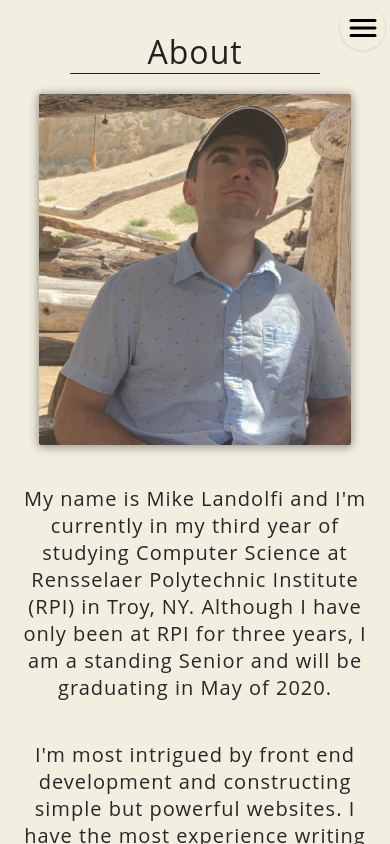
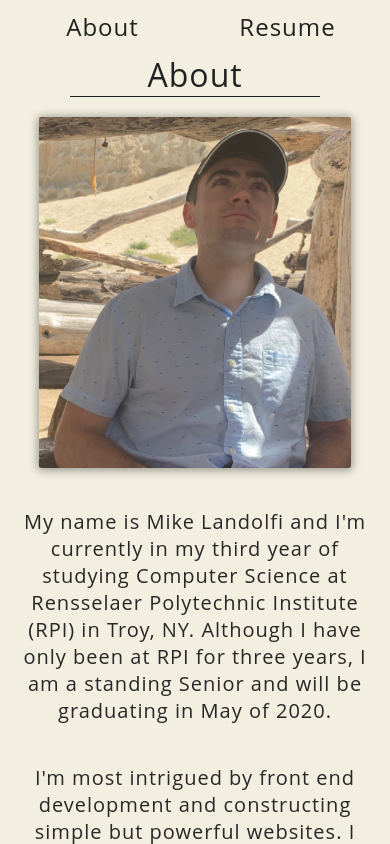
Before and after one commit to mlandolfi/site, a React (Create React App) app: page / in a window 390 px wide. Shown: the top 844 px of the page. Built offline with nearby package versions, Linux system fonts and the light colour scheme.

Commit message:
changed navigation from menu to staying at top

```diff
--- a/src/App.css
+++ b/src/App.css
@@ -29,6 +29,7 @@
 
 .nav-button {
 	cursor: pointer;
+	margin-left: 30px;
 }
 
 .blob {
@@ -40,6 +41,24 @@
 	margin: auto;
 }
 
+@media screen and (max-width: 500px) {
+	.header {
+		justify-content: center;
+		width: calc(100vw);
+		position: static;
+	}
+
+	.nav-header {
+		justify-content: space-around;
+		width: 100%;
+	}
+
+	.nav-button {
+		margin-left: none;
+		width: 40%;
+		text-align: center;
+	}
+}
 
 .fade-in {
 	-webkit-animation: fadein 0.4s; /* Safari, Chrome and Opera > 12.1 */
--- a/src/App.js
+++ b/src/App.js
@@ -78,40 +78,32 @@ class App extends React.Component {
 					className="app-root"
 					ref={(node) => {this.rootRef = node}}
 				>
-					{this.isMobile ?
-						<MobileMenu
-							onSelect={this.handleNavClick}
-							options={['about', 'resume', 'playground']}
-						/>
-						:
 					<div className="header" >
 						<div
 							className="nav-header"
 						>
 							<h2
 								className="on-text nav-button"
-									style={{ marginLeft: 30 }}
 								onClick={() => this.handleNavClick('about')}
 							>
 								About
 							</h2>
 							<h2
 								className="on-text nav-button"
-									style={{ marginLeft: 30 }}
 								onClick={() => this.handleNavClick('resume')}
 							>
 								Resume
 							</h2>
+							{!this.isMobile &&
 								<h2
 									className="on-text nav-button"
-									style={{ marginLeft: 30 }}
 									onClick={() => this.handleNavClick('playground')}
 								>
 									Playground
 								</h2>
+							}
 						</div>
 					</div>
-					}
 					<div
 						className={this.state.wrapClass}
 					>
--- a/src/containers/About/styles.css
+++ b/src/containers/About/styles.css
@@ -96,6 +96,7 @@
 @media screen and (max-width: 500px) {
 
 	#about-title {
+		padding-top: 0px;
 		font-size: 2rem;
 		border-width: 1px;
 	}
```
Lines whose indentation alone changed are shown as unchanged.
